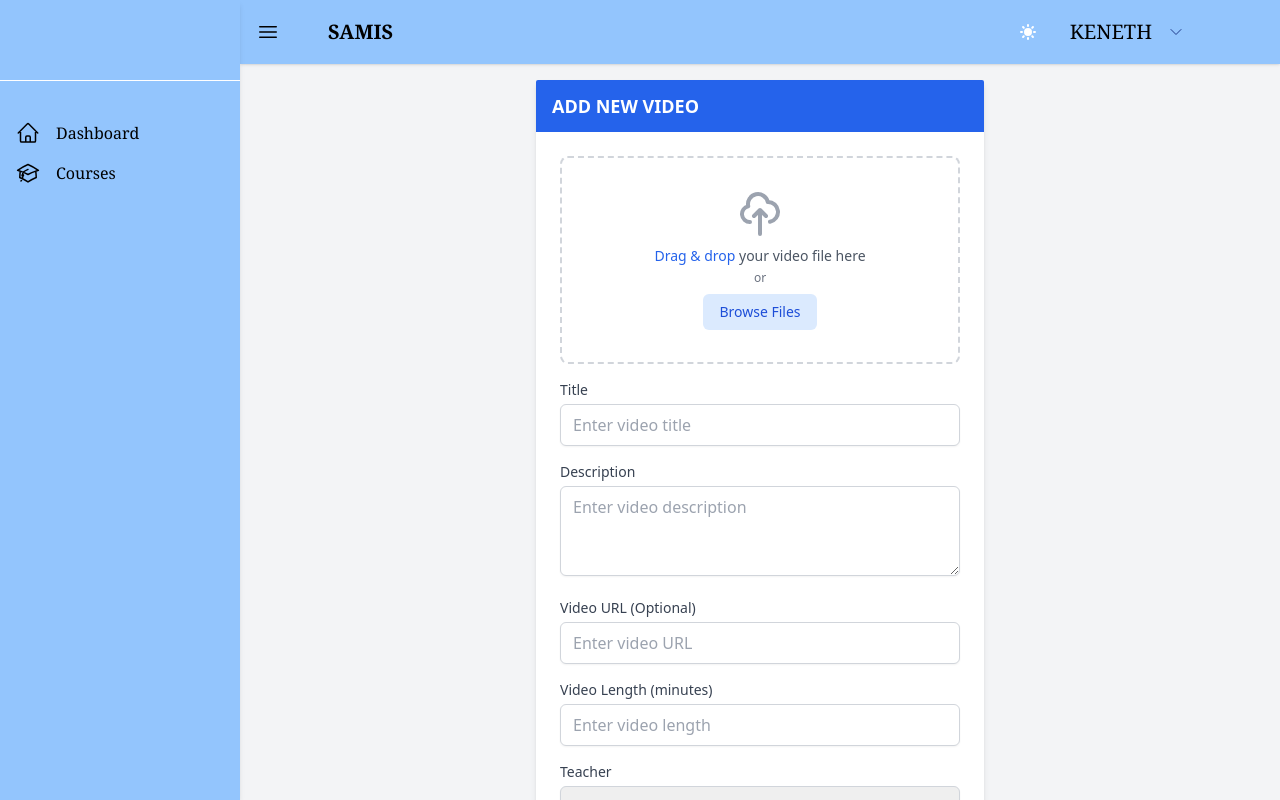
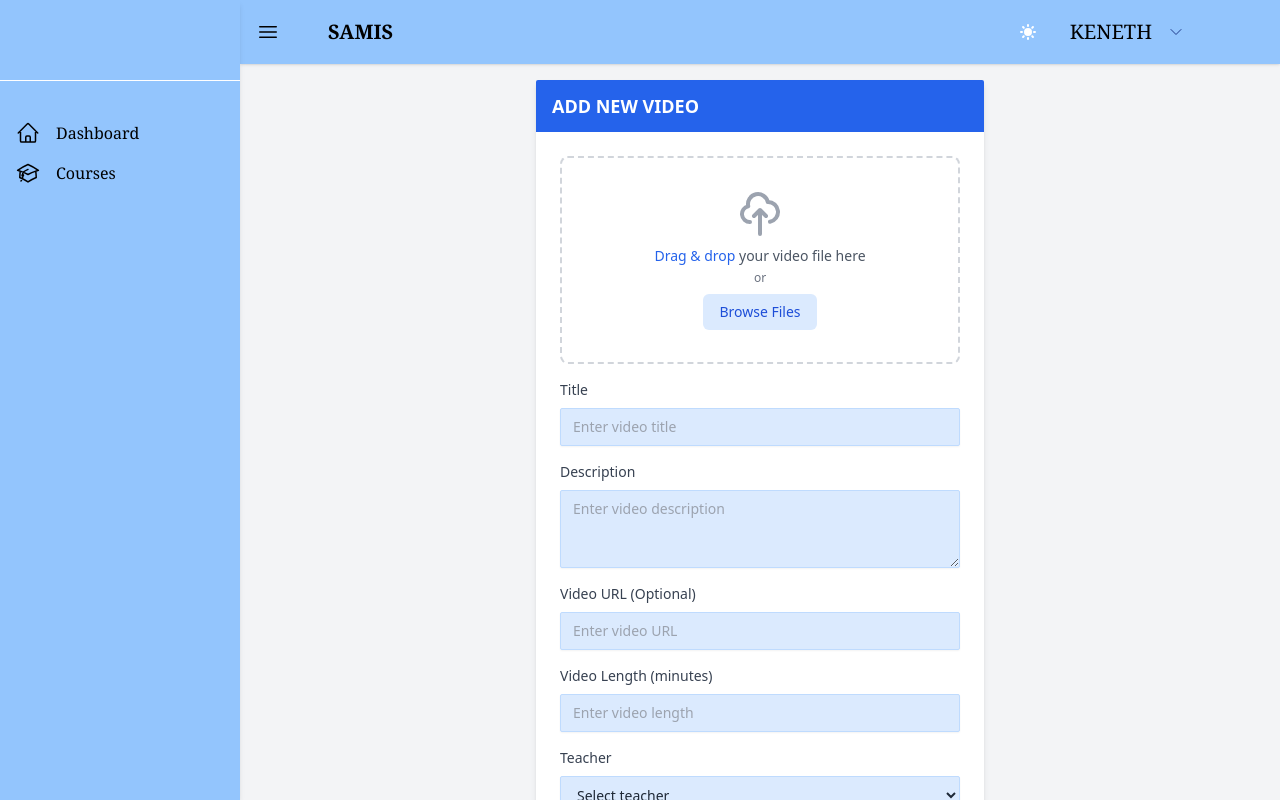
Before and after one commit to keneth217/SAMIS-E-LEARNING, a Vue app: page /admin/courses/add in a window 1280 px wide. Built offline with nearby package versions, Linux system fonts and the light colour scheme; the HTML template or start-up script is replaced by a standard one; what vue-toast-notification would draw is missing.

Commit message:
update dark mode in admin components

```diff
--- a/src/views/admin/Add-course.vue
+++ b/src/views/admin/Add-course.vue
@@ -1,6 +1,6 @@
 // AddVideo.vue
 <template>
-  <div class="max-w-md mx-auto bg-white rounded-sm shadow-md overflow-hidden">
+  <div class="max-w-md mx-auto bg-white dark:bg-gray-900 dark:text-white dark:border-2 dark:border-primary-100 rounded-sm shadow-md overflow-hidden">
     <div class="bg-blue-600 px-4 py-3">
       <h2 class="text-white font-semibold text-lg">ADD NEW VIDEO</h2>
     </div>
@@ -43,51 +43,51 @@
 
       <div class="space-y-4">
         <div>
-          <label class="block text-sm font-medium text-gray-700 mb-1">Title</label>
+          <label class="form-labels">Title</label>
           <input
               v-model="form.title"
               type="text"
-              class="w-full px-3 py-2 border border-gray-300 rounded-md shadow-sm focus:outline-none focus:ring-blue-500 focus:border-blue-500"
+              class="form-input"
               placeholder="Enter video title"
           >
         </div>
 
         <div>
-          <label class="block text-sm font-medium text-gray-700 mb-1">Description</label>
+          <label class="form-labels">Description</label>
           <textarea
               v-model="form.description"
               rows="3"
-              class="w-full px-3 py-2 border border-gray-300 rounded-md shadow-sm focus:outline-none focus:ring-blue-500 focus:border-blue-500"
+              class="form-input"
               placeholder="Enter video description"
           ></textarea>
         </div>
 
         <div>
-          <label class="block text-sm font-medium text-gray-700 mb-1">Video URL (Optional)</label>
+          <label class="form-labels">Video URL (Optional)</label>
           <input
               v-model="form.videoUrl"
               type="url"
-              class="w-full px-3 py-2 border border-gray-300 rounded-md shadow-sm focus:outline-none focus:ring-blue-500 focus:border-blue-500"
+              class="form-input"
               placeholder="Enter video URL"
           >
         </div>
 
         <div>
-          <label class="block text-sm font-medium text-gray-700 mb-1">Video Length (minutes)</label>
+          <label class="form-labels">Video Length (minutes)</label>
           <input
               v-model="form.length"
               type="number"
               min="1"
-              class="w-full px-3 py-2 border border-gray-300 rounded-md shadow-sm focus:outline-none focus:ring-blue-500 focus:border-blue-500"
+              class="form-input"
               placeholder="Enter video length"
           >
         </div>
 
         <div>
-          <label class="block text-sm font-medium text-gray-700 mb-1">Teacher</label>
+          <label class="form-labels">Teacher</label>
           <select
               v-model="form.teacher"
-              class="w-full px-3 py-2 border border-gray-300 rounded-md shadow-sm focus:outline-none focus:ring-blue-500 focus:border-blue-500"
+              class="form-input"
           >
             <option value="" disabled selected>Select teacher</option>
             <option v-for="teacher in teachers" :key="teacher.id" :value="teacher.id">
@@ -97,10 +97,10 @@
         </div>
 
         <div>
-          <label class="block text-sm font-medium text-gray-700 mb-1">Grade/Class</label>
+          <label class="form-labels">Grade/Class</label>
           <select
               v-model="form.grade"
-              class="w-full px-3 py-2 border border-gray-300 rounded-md shadow-sm focus:outline-none focus:ring-blue-500 focus:border-blue-500"
+              class="form-input"
           >
             <option value="" disabled selected>Select grade</option>
             <option v-for="grade in grades" :key="grade.id" :value="grade.id">
@@ -110,11 +110,11 @@
         </div>
 
         <div>
-          <label class="block text-sm font-medium text-gray-700 mb-1">Course</label>
+          <label class="form-labels">Course</label>
           <select
               v-model="form.course"
               :disabled="!form.grade"
-              class="w-full px-3 py-2 border border-gray-300 rounded-md shadow-sm focus:outline-none focus:ring-blue-500 focus:border-blue-500 disabled:bg-gray-100"
+              class="form-input"
           >
             <option value="" disabled selected>Select a course</option>
             <option v-for="course in filteredCourses" :key="course.id" :value="course.id">
@@ -124,11 +124,11 @@
         </div>
 
         <div>
-          <label class="block text-sm font-medium text-gray-700 mb-1">Topic</label>
+          <label class="form-labels ">Topic</label>
           <select
               v-model="form.topic"
               :disabled="!form.course"
-              class="w-full px-3 py-2 border border-gray-300 rounded-md shadow-sm focus:outline-none focus:ring-blue-500 focus:border-blue-500 disabled:bg-gray-100"
+              class="form-input"
           >
             <option value="" disabled selected>Select a topic</option>
             <option v-for="topic in filteredTopics" :key="topic.id" :value="topic.id">
```
